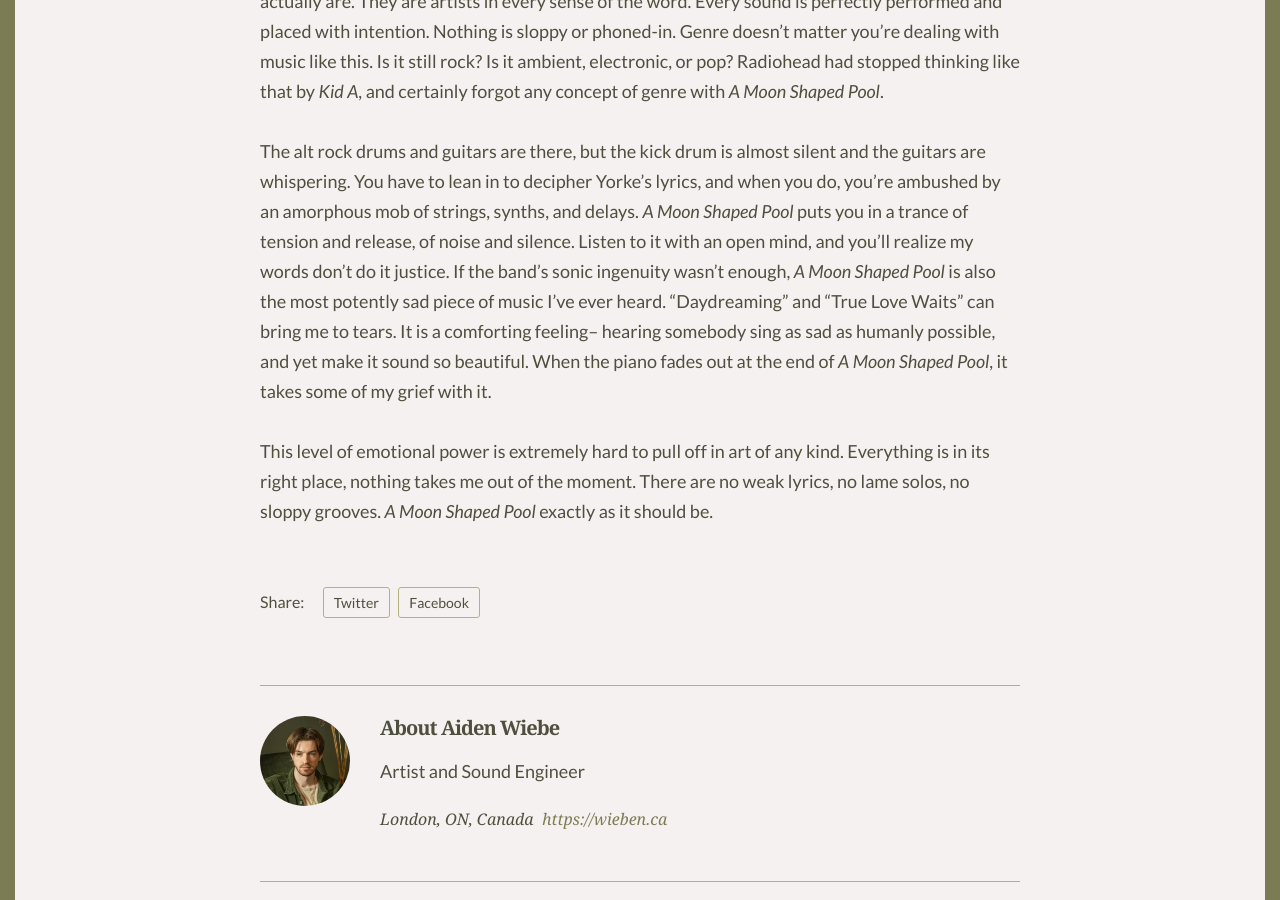
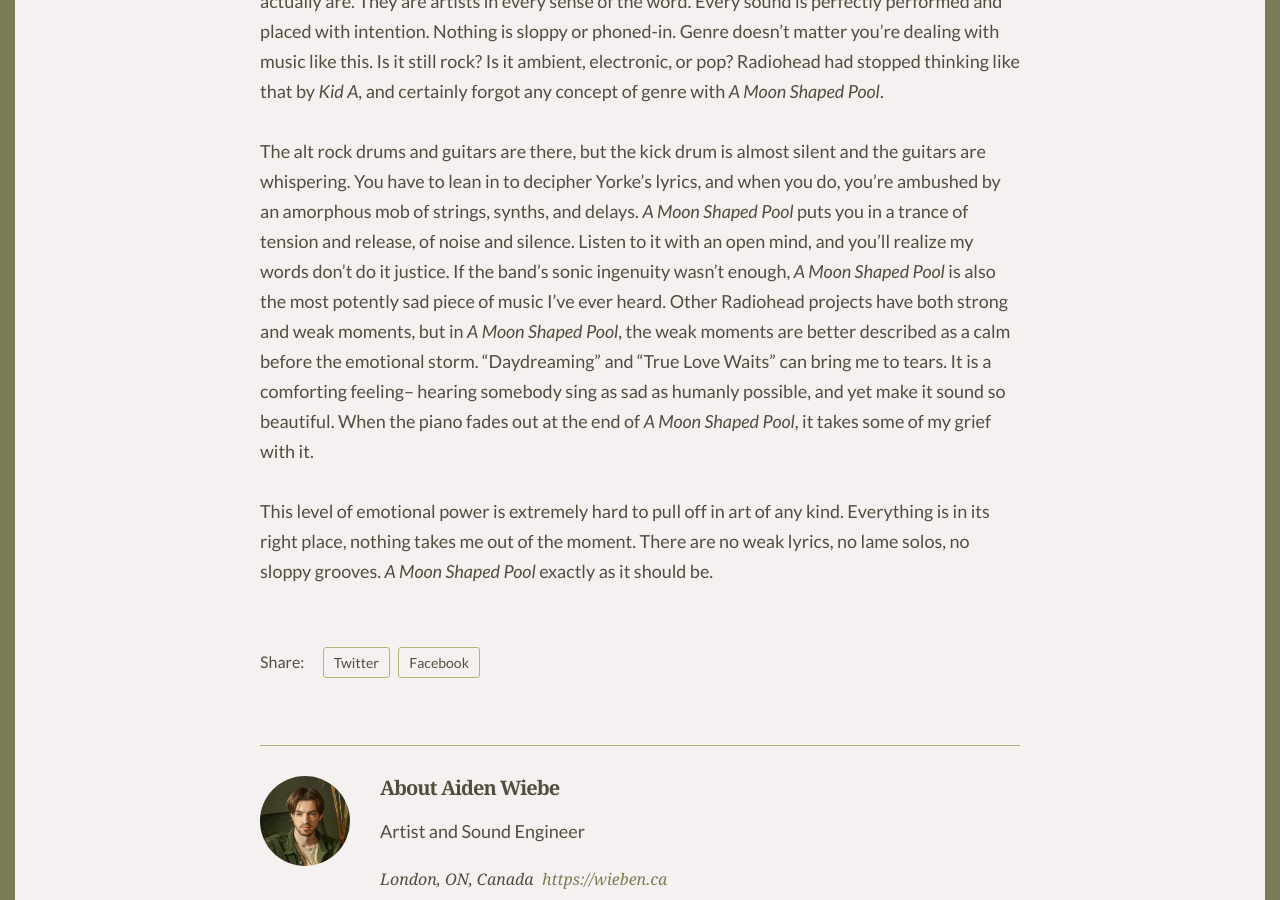
Before and after one commit to SamsonGoodenough/wieben-site, a Jekyll site: the page built from _posts/2024-08-05-Moon-Shaped-Pool-Review.md, in a window 1280 px wide and 900 px high, scrolled down 1522 px. Built offline with Jekyll 4.4.1, drawn with Linux system fonts in a browser that asks for light colours; some web fonts are replaced.

Commit message:
tweek :)

```diff
--- a/_posts/2024-08-05-Moon-Shaped-Pool-Review.md
+++ b/_posts/2024-08-05-Moon-Shaped-Pool-Review.md
@@ -17,6 +17,6 @@
 
 Now look who comes crawling back... I've realised how extremely rare bands like Radiohead actually are. They are artists in every sense of the word. Every sound is perfectly performed and placed with intention. Nothing is sloppy or phoned-in. Genre doesn't matter you're dealing with music like this. Is it still rock? Is it ambient, electronic, or pop? Radiohead had stopped thinking like that by *Kid A*, and certainly forgot any concept of genre with *A Moon Shaped Pool*.
 
-The alt rock drums and guitars are there, but the kick drum is almost silent and the guitars are whispering. You have to lean in to decipher Yorke's lyrics, and when you do, you're ambushed by an amorphous mob of strings, synths, and delays. *A Moon Shaped Pool* puts you in a trance of tension and release, of noise and silence. Listen to it with an open mind, and you'll realize my words don't do it justice.  If the band's sonic ingenuity wasn't enough, *A Moon Shaped Pool* is also the most potently sad piece of music I've ever heard. "Daydreaming" and "True Love Waits" can bring me to tears. It is a comforting feeling– hearing somebody sing as sad as humanly possible, and yet make it sound so beautiful. When the piano fades out at the end of *A Moon Shaped Pool*, it takes some of my grief with it.
+The alt rock drums and guitars are there, but the kick drum is almost silent and the guitars are whispering. You have to lean in to decipher Yorke's lyrics, and when you do, you're ambushed by an amorphous mob of strings, synths, and delays. *A Moon Shaped Pool* puts you in a trance of tension and release, of noise and silence. Listen to it with an open mind, and you'll realize my words don't do it justice.  If the band's sonic ingenuity wasn't enough, *A Moon Shaped Pool* is also the most potently sad piece of music I've ever heard. Other Radiohead projects have both strong and weak moments, but in *A Moon Shaped Pool*, the weak moments are better described as a calm before the emotional storm.  "Daydreaming" and "True Love Waits" can bring me to tears. It is a comforting feeling– hearing somebody sing as sad as humanly possible, and yet make it sound so beautiful. When the piano fades out at the end of *A Moon Shaped Pool*, it takes some of my grief with it.
 
 This level of emotional power is extremely hard to pull off in art of any kind. Everything is in its right place, nothing takes me out of the moment. There are no weak lyrics, no lame solos, no sloppy grooves. *A Moon Shaped Pool* exactly as it should be.
```
